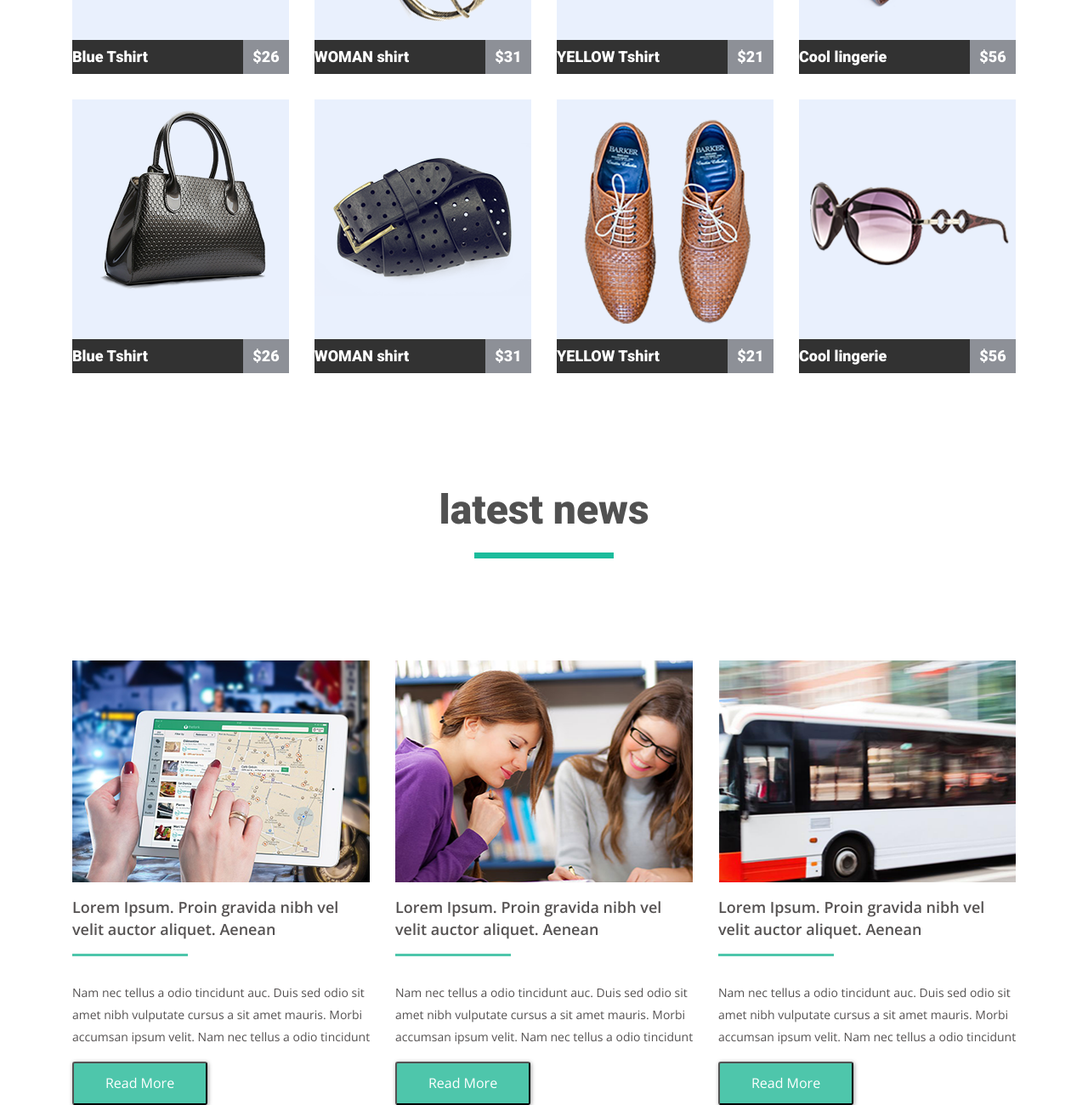
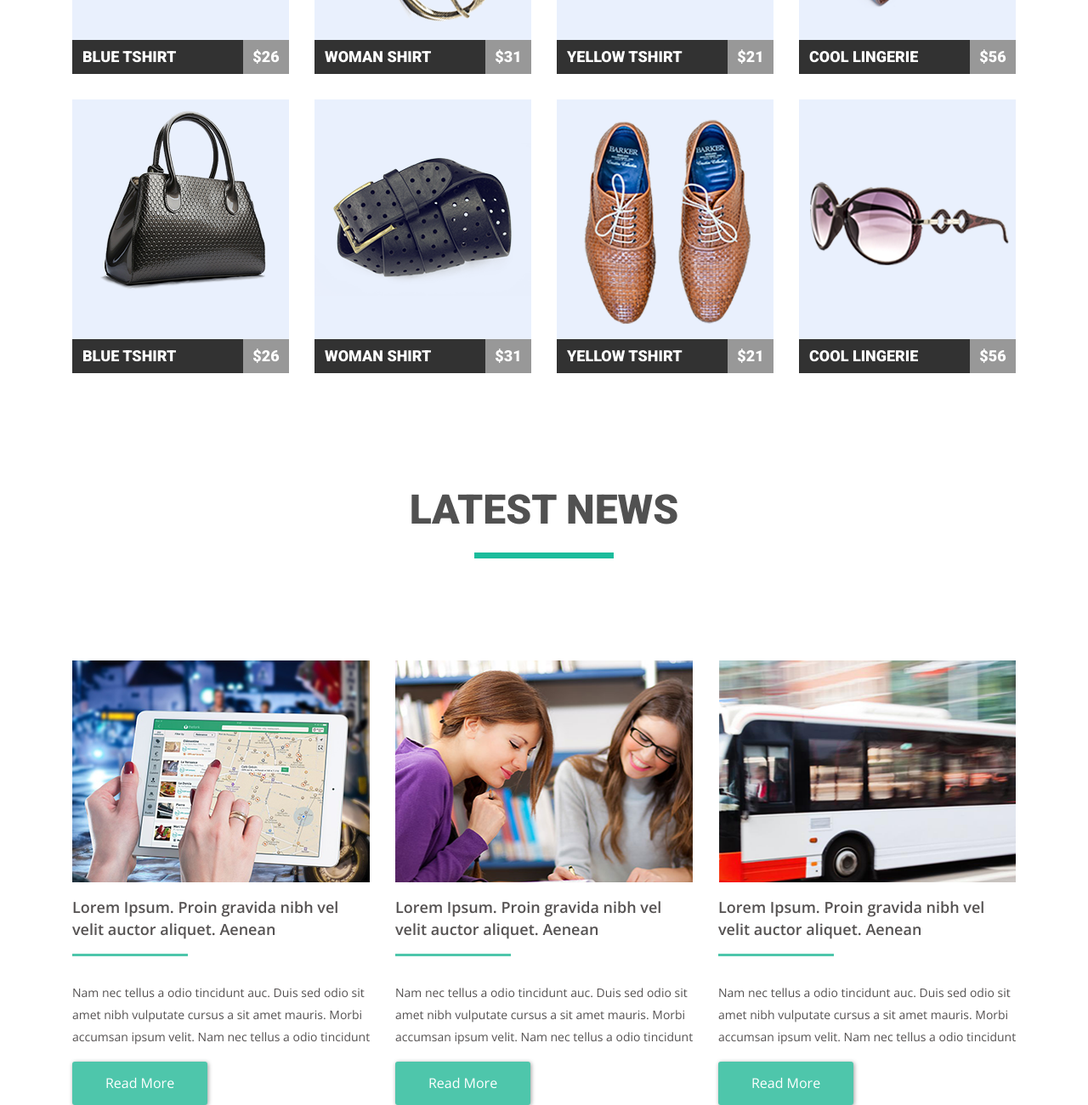
Before and after one commit to Sasha0406/module-4, a plain HTML site: page index.html in a window 1280 px wide. Shown: the part 640-1940 px from the top of the page at 85% size. Drawn offline with nearby package versions, Linux system fonts and the light colour scheme.

Commit message:
module4.4

```diff
--- a/index.html
+++ b/index.html
@@ -100,7 +100,8 @@
               vulputate cursus a sit amet mauris. Morbi accumsan ipsum velit.
               Nam nec tellus a odio tincidunt
             </p>
-            <button class="btn-more" type="button">Read More</button>
+            <a href="#">Read More</a>
+            <!-- <button class="btn-more" type="submit">Read More</button> -->
           </article>
           <article class="blog clearfix">
             <img src="img/slide1.png" alt="" />
@@ -112,7 +113,8 @@
               vulputate cursus a sit amet mauris. Morbi accumsan ipsum velit.
               Nam nec tellus a odio tincidunt
             </p>
-            <button class="btn-more" type="button">Read More</button>
+            <a href="#">Read More</a>
+            <!-- <button class="btn-more" type="submit">Read More</button> -->
           </article>
           <article class="blog clearfix">
             <img src="img/product-img-5.png" alt="" />
@@ -124,7 +126,8 @@
               vulputate cursus a sit amet mauris. Morbi accumsan ipsum velit.
               Nam nec tellus a odio tincidunt
             </p>
-            <button class="btn-more" type="button">Read More</button>
+            <!-- <a class="btn-more" type="submit">Read More</a> -->
+            <a href="#">Read More</a>
           </article>
         </section>
       </main>
--- a/style.css
+++ b/style.css
@@ -16,7 +16,7 @@ body {
   color: #555252;
   margin-bottom: 100px;
 }
-.logo:hover:first-letter,
+.logo:first-letter,
 .menu li:first-child a:hover {
   color: #1abc9c;
 }
@@ -52,6 +52,7 @@ h2 {
   font-weight: 900;
   line-height: 32px;
   text-align: center;
+  text-transform: uppercase;
   color: #515151;
 }
 h2::after {
@@ -72,10 +73,6 @@ h2::after {
 .products img {
   width: 255px;
   height: 282px;
-}
-.products {
-  width: 255px;
-  height: 322px;
   background-color: #e9f0fd;
 }
 .name,
@@ -85,12 +82,14 @@ h2::after {
   font-weight: 900;
   line-height: 40px;
   letter-spacing: 0;
+  text-transform: uppercase;
   color: #ffffff;
   margin: 0;
   padding: 0;
 }
 .name {
   width: 201px;
+  text-indent: 12px;
   background-color: #323232;
 }
 .price {
@@ -160,16 +159,18 @@ h3::after {
   padding: 0;
   margin-bottom: 16px;
 }
-.btn-more {
+/* .btn-more */
+.blog a {
   display: block;
   width: 159px;
   height: 51px;
   font-family: 'Open Sans', serif;
   font-size: 16px;
   font-weight: 300;
-  line-height: 26px;
+  line-height: 51px;
   letter-spacing: 0px;
   text-align: center;
+  text-decoration: none;
   color: #ffffff;
   border-radius: 3px;
   filter: drop-shadow(1px 1.732px 2.5px rgba(0, 0, 0, 0.39));
```
